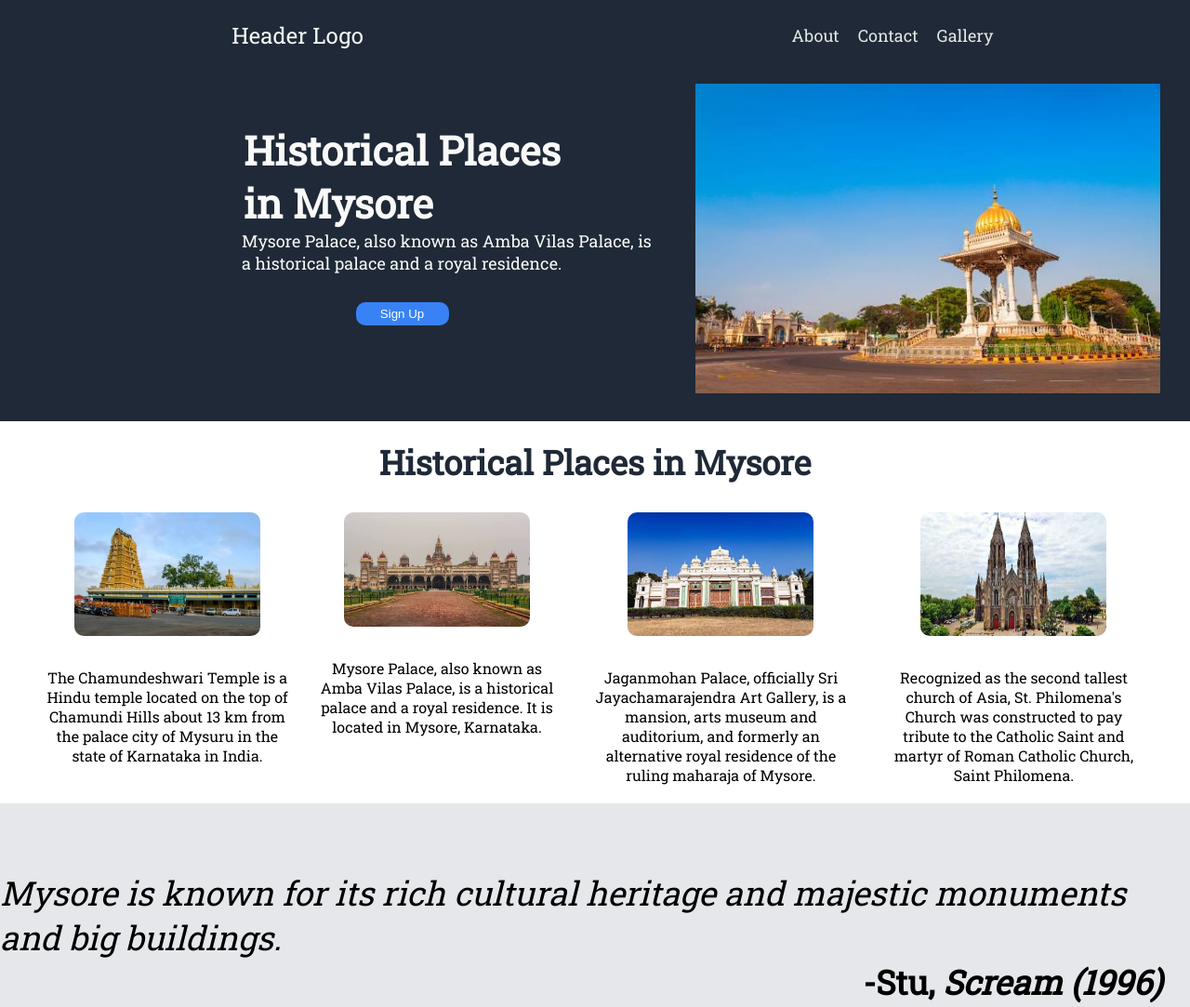
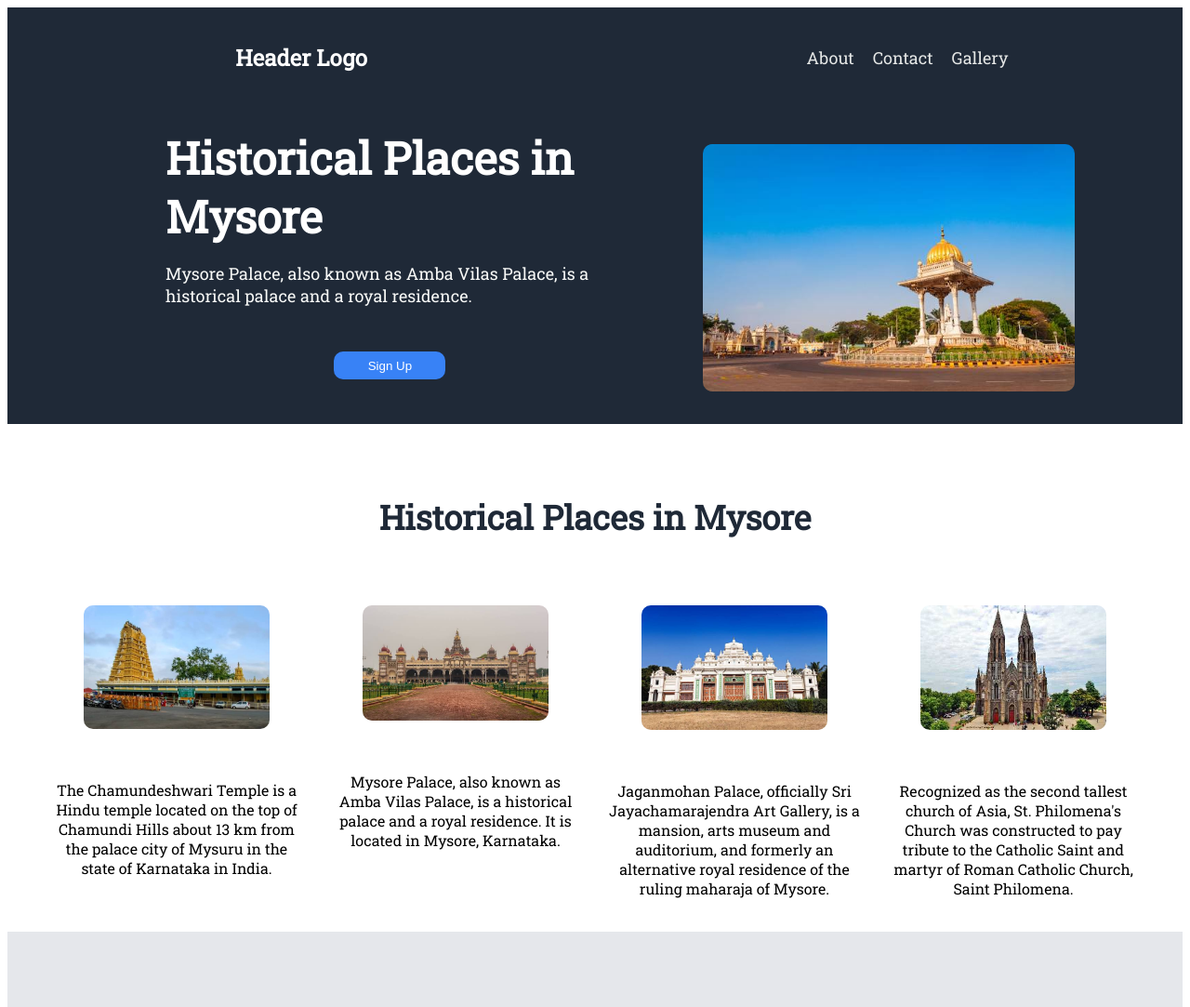
Before and after one commit to poojapoo2610/landing_page, a plain HTML site: page index.html in a window 1280 px wide. Shown: the top 1083 px of the page at 93% size. Drawn offline with Linux system fonts and the light colour scheme.

Commit message:
issues fixed

```diff
--- a/index.html
+++ b/index.html
@@ -9,7 +9,7 @@
     <div class="first-section">
         <div class="navbar">
             <div class="navbar-left">
-                <p id="header-logo"> Header Logo</p>
+                <h2> Header Logo</h2>
             </div>
             <div class="navbar-right">
                 <ul style="list-style-type: none;">
@@ -22,7 +22,7 @@
 
         <div class="header-content">
             <div class="content-left">
-                <h1> Historical Places <br> in Mysore</h1>
+                <h2> Historical Places in Mysore</h2>
                 <p class="p-first"> Mysore Palace, also known as Amba Vilas Palace, is a historical palace and a royal residence. </p>
                 <button type="button" class="sign-up-first-section">Sign Up</button>
             </div>
@@ -39,23 +39,19 @@
         <div class="img-content">
             <div>
                 <img src="images/chmundi_temple.jpeg" />
-                <p>The Chamundeshwari Temple is a Hindu temple located on the top of Chamundi Hills about 13 km from the
-                    palace city of Mysuru in the state of Karnataka in India. </p>
+                <p>The Chamundeshwari Temple is a Hindu temple located on the top of Chamundi Hills about 13 km from the palace city of Mysuru in the state of Karnataka in India. </p>
             </div>
             <div>
                 <img src="images/palace.jpeg" />
-                <p> Mysore Palace, also known as Amba Vilas Palace, is a historical palace and a royal residence. It is
-                    located in Mysore, Karnataka. </p>
+                <p> Mysore Palace, also known as Amba Vilas Palace, is a historical palace and a royal residence. It is located in Mysore, Karnataka. </p>
             </div>
             <div>
                 <img src="images/jagan_palace.jpeg" />
-                <p> Jaganmohan Palace, officially Sri Jayachamarajendra Art Gallery, is a mansion, arts museum and
-                    auditorium, and formerly an alternative royal residence of the ruling maharaja of Mysore. </p>
+                <p> Jaganmohan Palace, officially Sri Jayachamarajendra Art Gallery, is a mansion, arts museum and auditorium, and formerly an alternative royal residence of the ruling maharaja of Mysore. </p>
             </div>
             <div>
                 <img src="images/church.jpg" />
-                <p> Recognized as the second tallest church of Asia, St. Philomena's Church was constructed to pay
-                    tribute to the Catholic Saint and martyr of Roman Catholic Church, Saint Philomena. </p>
+                <p> Recognized as the second tallest church of Asia, St. Philomena's Church was constructed to pay tribute to the Catholic Saint and martyr of Roman Catholic Church, Saint Philomena. </p>
             </div>
         </div>
     </div>
--- a/style.css
+++ b/style.css
@@ -1,10 +1,4 @@
 @import url('https://fonts.googleapis.com/css2?family=Roboto+Slab&display=swap');
-
-* {
-    margin: 0;
-    padding: 0;
-}
-
 body {
     font-family: 'Roboto slab', serif;
 }
@@ -13,9 +7,19 @@ body {
     background-color: #1F2937;
 }
 
-#header-logo {
-    font-size: 24px;
-    color: #F9FAF8;
+.navbar {
+    display: flex;
+    flex-direction: row;
+}
+
+.navbar-right,
+.navbar-left {
+    padding-top: 1rem;
+    display: flex;
+    width: 50%;
+    justify-content: center;
+    align-items: center;
+    color: white;
 }
 
 .header-link {
@@ -24,45 +28,34 @@ body {
     margin: 10px;
 }
 
-.navbar {
-    display: flex;
-    flex-direction: row;
-}
-
 ul {
     display: flex;
     flex-direction: row;
 }
 
-.navbar-right,.navbar-left {
-    padding-top: 1rem;
-    display: flex;
-    width: 50%;
-    justify-content: center;
-    align-items: center;
-}
-
 .header-content {
     display: flex;
     flex-direction: row;
-    /* margin:50px; */
+    margin: 20px;
 }
 
-h1 {
-    font-size: 43px;
-    color: #F9FAF8;
-    font-weight: bolder;
+.content-left h2 {
+    font-size: 48px;
+    color: white;
+    font-weight: 700;
+    margin: 0;
 }
 
-.content-left  {
+.content-left {
     display: flex;
     flex-direction: column;
-    width:50%;
+    width: 500px;
     align-items: center;
     justify-content: center;
     flex-direction: column;
     margin-left: 150px;
 }
+
 .content-right {
     display: flex;
     flex-direction: column;
@@ -72,27 +65,30 @@ h1 {
     width: 50%;
 }
 
-.p-first{
+.p-first {
     font-size: 18px;
-    margin-left: 110px;
-    color :#F9FAF8;
+    color: #F9FAF8;
 }
 
 img {
-    margin: 30px;
+    width: 400px;
+    border-radius: 10px;
+    margin: 35px;
 }
 
-.sign-up-first-section{
-    margin :30px;
-    background-color:#3882f6;
-    color:white;
-    width:100px;
-    height:25px;
-    border:1px #3882f6;
+.sign-up-first-section {
+    margin: 30px;
+    background-color: #3882f6;
+    color: white;
+    width: 120px;
+    height: 30px;
+    border: none;
     border-radius: 10px;
 }
 
+
 /* CONTENT SECTION */
+
 .content {
     text-align: center;
     padding: 20px 50px;
@@ -114,7 +110,9 @@ img {
     gap: 30px;
 }
 
+
 /* QUOTE SECTION */
+
 .quote-section {
     background-color: #e5e7eb;
     display: flex;
@@ -137,6 +135,7 @@ img {
 .quote-section .author span {
     font-style: italic;
 }
+
 
 /* CTA SECTION */
 
@@ -169,7 +168,9 @@ img {
     border: 3px solid white;
 }
 
+
 /* FOOTER SECTION */
+
 .footer {
     padding: 2em;
     text-align: center;
```
